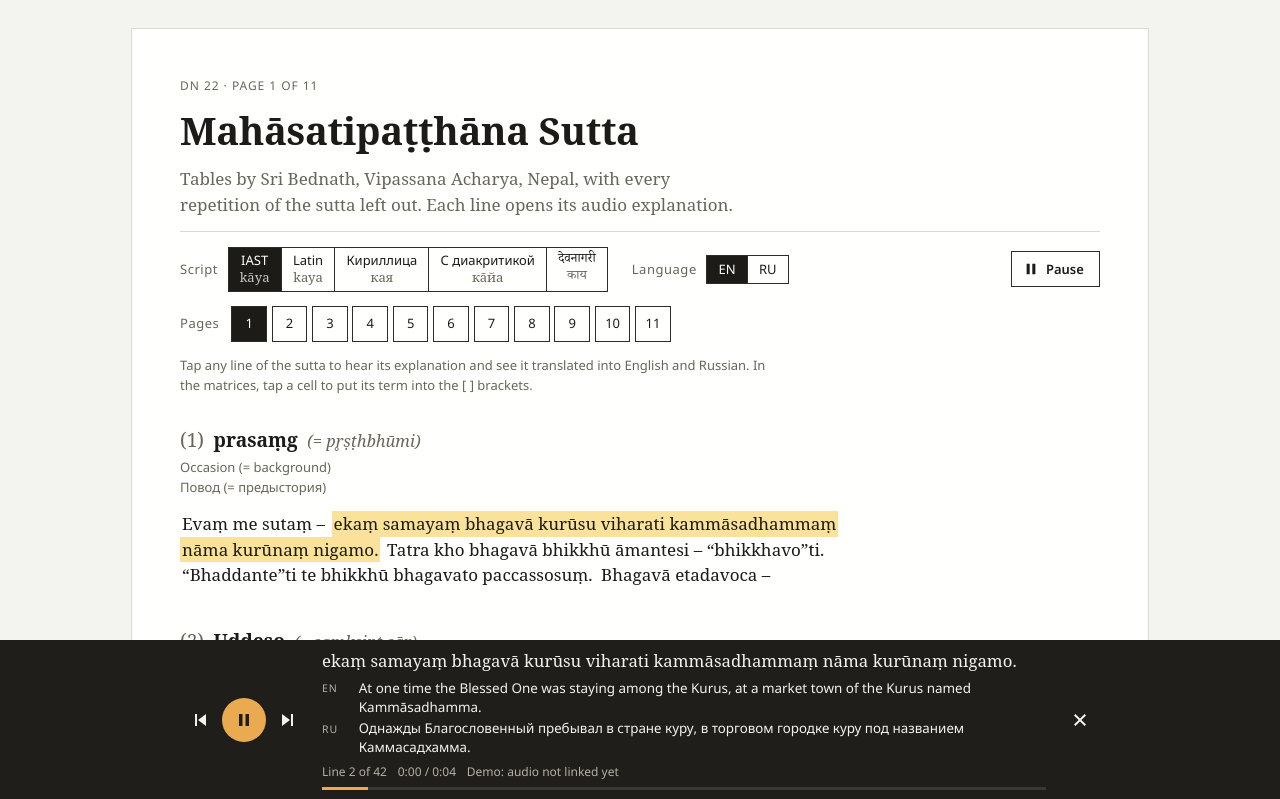
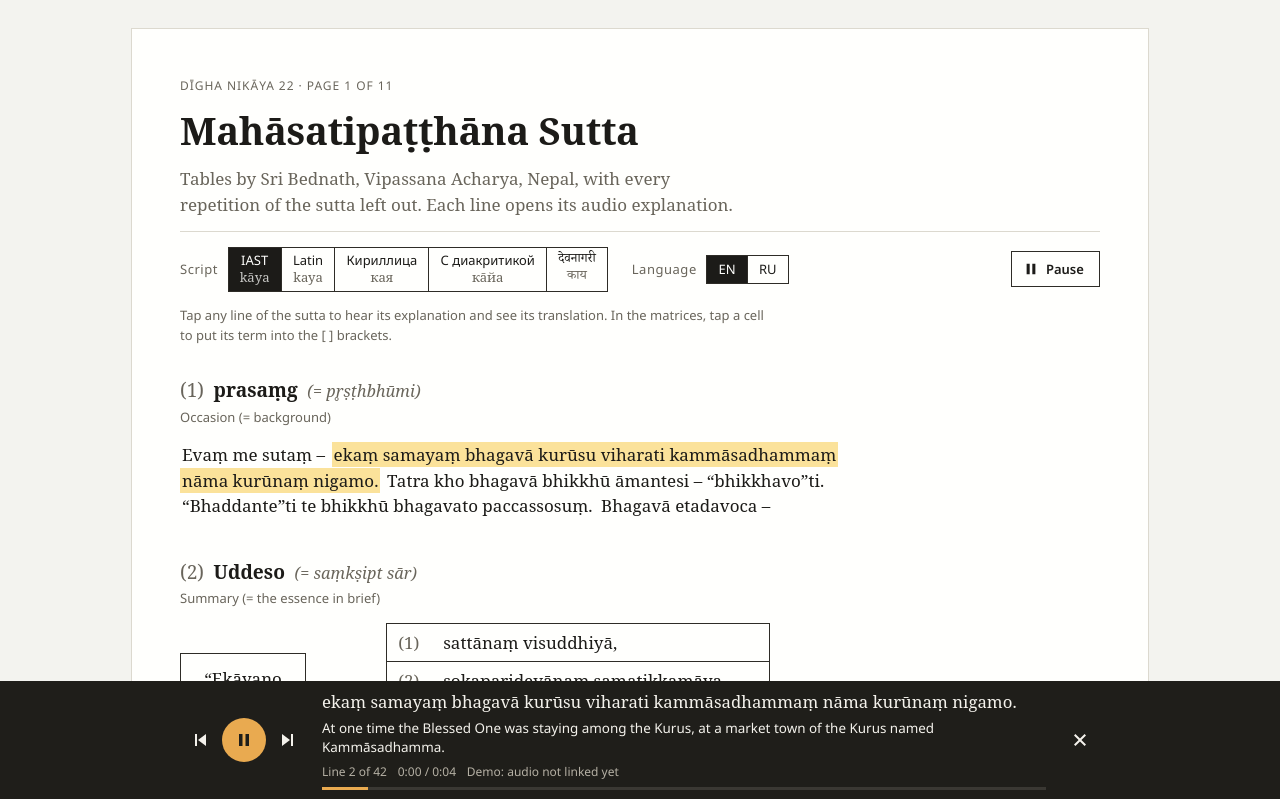
Before and after one commit to cobacoder/satipatthana, a plain HTML site: page docs/index.html in a window 1280 px wide. Both pictures are taken after a click on the button "Play page". Shown: the top 799 px of the page. Drawn offline with Linux system fonts and the light colour scheme; a web font is replaced by a local one.

Commit message:
Перевод на выбранном языке, подсветка строк, пока только страница 1
Подписи и плеер показывают перевод только на выбранном языке.
Строки в схемах «строки → общая рамка» снова подсвечиваются при
наведении и выборе. DN 22 подписано полностью: Дигха-никая 22.
На сайте пока открыта только страница 1 (docs/js/config.js), все
страницы открываются по ссылке с ?all. Исходные аудиозаписи
исключены из репозитория.

Co-Authored-By: Claude Opus 5.5 <noreply@anthropic.com>

```diff
--- a/docs/index.html
+++ b/docs/index.html
@@ -186,7 +186,6 @@ h1 {
 .ln .t { min-width: 0; }
 
 .tr { font-family: var(--f-ui); font-size: .8125rem; color: var(--muted); margin: 0; }
-.tr-l { display: block; }
 .hi { display: inline-grid; gap: .15rem; }
 
 /* ---------- page blocks ---------- */
@@ -260,7 +259,7 @@ h1 {
 /* rows that each point to one shared box */
 .fan { display: grid; grid-template-columns: minmax(0, 1.3fr) minmax(2.25rem, 4rem) minmax(0, 1fr); }
 .fan.fan-v { grid-template-columns: minmax(0, 1fr) minmax(2.25rem, 5rem) max-content; }
-.fan > .fl { grid-column: 1; border: var(--lw) solid var(--rule); border-top: 0; background: var(--sheet); }
+.fan > .fl { grid-column: 1; border: var(--lw) solid var(--rule); border-top: 0; }
 .fan > .fl.first { border-top: var(--lw) solid var(--rule); }
 .fan > .fa { grid-column: 2; align-self: center; }
 .fan > .fan-d { display: none; }
@@ -422,8 +421,7 @@ h1 {
 .pl-text { font-family: var(--f-text); font-size: 1.05rem; line-height: 1.35; }
 .script-dev .pl-text { font-family: var(--f-deva); }
 .pl-tr { display: grid; gap: 3px; font-size: .84rem; line-height: 1.4; }
-.pl-tr p { margin: 0; display: grid; grid-template-columns: 1.9rem minmax(0, 1fr); gap: .4rem; }
-.pl-tag { font-size: .66rem; letter-spacing: .08em; color: var(--bar-muted); padding-top: .22em; }
+.pl-tr p { margin: 0; }
 .pl-meta { font-size: .75rem; color: var(--bar-muted); font-variant-numeric: tabular-nums; display: flex; flex-wrap: wrap; gap: 0 .9em; }
 .pl-track { height: 3px; background: var(--bar-track); }
 .pl-prog { display: block; height: 100%; width: 0; background: var(--bar-accent); }
@@ -431,7 +429,7 @@ h1 {
 @media (max-width: 700px) {
   body { font-size: 16px; padding-block: 16px 32px; }
   .sheet { border: 0; padding: 4px 0 0; background: transparent; gap: 1.75rem; }
-  .box, .fan > .fl { background: transparent; }
+  .box { background: transparent; }
   .play-all { margin-left: 0; }
   .d-only { display: none; }
   .m-only { display: flex; }
@@ -469,7 +467,7 @@ h1 {
 <body>
 <div class="sheet">
   <header class="top">
-    <p class="eyebrow">DN 22 · <span id="page-label"></span></p>
+    <p class="eyebrow"><span id="page-label"></span></p>
     <h1>Mahāsatipaṭṭhāna Sutta</h1>
     <p class="credit" data-i18n="credit"></p>
     <div class="tools">
@@ -547,6 +545,7 @@ h1 {
 <script src="js/pages/p10.js"></script>
 <script src="js/pages/p11.js"></script>
 <script src="js/audio.js"></script>
+<script src="js/config.js"></script>
 <script src="js/app.js"></script>
 </body>
 </html>
--- a/docs/js/app.js
+++ b/docs/js/app.js
@@ -445,40 +445,44 @@
     });
   }
 
+  // Pages shown on the site are listed in js/config.js; ?all in the address shows every page
+  const ALL = Array.from({ length: NPAGES }, (_, i) => i + 1).filter(n => PAGES[n]);
+  const SHOWN = new URLSearchParams(location.search).has('all') ? ALL
+    : (window.PUBLISHED_PAGES || ALL).filter(n => PAGES[n]);
   const main = $('pages');
-  for (let n = 1; n <= NPAGES; n++) {
+  SHOWN.forEach(n => {
     const sec = mk('section', 'page');
     sec.id = 'p' + n;
     sec.dataset.page = n;
     sec.hidden = true;
-    if (PAGES[n]) renderBlocks(PAGES[n].blocks, sec);
+    renderBlocks(PAGES[n].blocks, sec);
     main.append(sec);
-  }
+  });
 
   // ---------- interface text ----------
   const UI = {
     en: {
-      page: 'Page {n} of 11', pages: 'Pages',
+      page: 'Dīgha Nikāya 22 · Page {n} of 11', pages: 'Pages',
       credit: 'Tables by Sri Bednath, Vipassana Acharya, Nepal, with every repetition of the sutta left out. Each line opens its audio explanation.',
       script: 'Script', translation: 'Language',
       playPage: 'Play page', pausePage: 'Pause',
-      hint: 'Tap any line of the sutta to hear its explanation and see it translated into English and Russian. In the matrices, tap a cell to put its term into the [ ] brackets.',
+      hint: 'Tap any line of the sutta to hear its explanation and see its translation. In the matrices, tap a cell to put its term into the [ ] brackets.',
       demo: 'Demo: audio not linked yet', lineOf: 'Line {n} of {N}', cell: 'Matrix cell',
       orig: 'Original page (scan)',
-      note: 'Pali checked against the Chaṭṭha Saṅgāyana text of DN 22; misprints in the brochure are corrected.',
+      note: 'Pali checked against the Chaṭṭha Saṅgāyana edition of the Dīgha Nikāya 22, the 22nd sutta of the Long Discourses; misprints in the brochure are corrected.',
       prev: 'Previous line', next: 'Next line', play: 'Play', pause: 'Pause', close: 'Close player',
       prevPage: 'Previous page', nextPage: 'Next page',
       tIast: 'Latin with diacritics (IAST)', tPlain: 'Latin without diacritics', tCyr: 'Cyrillic', tCyrs: 'Cyrillic with diacritics', tDev: 'Original Devanagari'
     },
     ru: {
-      page: 'Страница {n} из 11', pages: 'Страницы',
+      page: 'Дигха-никая 22 · Страница {n} из 11', pages: 'Страницы',
       credit: 'Схемы Шри Беднатха, ачарьи Випассаны из Непала, без повторов, которые есть в сутте. По каждой строке открывается аудиопояснение.',
       script: 'Письмо', translation: 'Язык',
       playPage: 'Слушать страницу', pausePage: 'Пауза',
-      hint: 'Нажмите на любую строку сутты, чтобы услышать объяснение и увидеть перевод на русский и английский. В матрицах нажмите на ячейку, чтобы подставить её термин в скобки [ ].',
+      hint: 'Нажмите на любую строку сутты, чтобы услышать объяснение и увидеть перевод. В матрицах нажмите на ячейку, чтобы подставить её термин в скобки [ ].',
       demo: 'Демо: аудио ещё не подключено', lineOf: 'Строка {n} из {N}', cell: 'Ячейка матрицы',
       orig: 'Оригинал страницы (скан)',
-      note: 'Текст на пали сверен с изданием Чаттха Сангаяна (DN 22); опечатки брошюры исправлены.',
+      note: 'Текст на пали сверен с изданием Чаттха Сангаяна: Дигха-никая 22, двадцать вторая сутта Собрания длинных наставлений. Опечатки брошюры исправлены.',
       prev: 'Предыдущая строка', next: 'Следующая строка', play: 'Слушать', pause: 'Пауза', close: 'Закрыть плеер',
       prevPage: 'Предыдущая страница', nextPage: 'Следующая страница',
       tIast: 'Латиница с диакритикой (IAST)', tPlain: 'Латиница без диакритики', tCyr: 'Кириллица', tCyrs: 'Кириллица с диакритикой', tDev: 'Оригинал на деванагари'
@@ -505,13 +509,9 @@
     document.querySelectorAll('[data-i18n-title]').forEach(el => { el.title = L[el.dataset.i18nTitle]; });
     document.querySelectorAll('[data-i18n-label]').forEach(el => { el.setAttribute('aria-label', L[el.dataset.i18nLabel]); });
     document.querySelectorAll('.ui').forEach(el => { el.textContent = el.dataset[lang]; });
-    const order = lang === 'ru' ? ['ru', 'en'] : ['en', 'ru'];
     document.querySelectorAll('.tr').forEach(el => {
-      el.replaceChildren(...order.filter(code => el.dataset[code]).map(code => {
-        const s = mk('span', 'tr-l', el.dataset[code]);
-        s.lang = code;
-        return s;
-      }));
+      el.textContent = el.dataset[lang] || el.dataset.en;
+      el.lang = el.dataset[lang] ? lang : 'en';
     });
     $('page-label').textContent = L.page.replace('{n}', page);
     updatePlayer();
@@ -519,15 +519,17 @@
 
   // ---------- pages ----------
   const pager = $('pager');
-  for (let n = 1; n <= NPAGES; n++) {
+  SHOWN.forEach(n => {
     const a = mk('a', 'pg', String(n));
     a.href = '#p' + n;
     a.dataset.page = n;
     pager.append(a);
-  }
+  });
+  pager.closest('.pager-row').hidden = SHOWN.length < 2;
+  $('pg-prev').closest('.pg-nav').hidden = SHOWN.length < 2;
 
   function showPage(n, scroll) {
-    if (!PAGES[n] && n !== 1) n = 1;
+    if (!SHOWN.includes(n)) n = SHOWN[0];
     closePlayer();
     page = n;
     document.querySelectorAll('.page').forEach(s => { s.hidden = +s.dataset.page !== n; });
@@ -540,8 +542,8 @@
     $('page-label').textContent = UI[lang].page.replace('{n}', n);
     $('scan').src = 'scans/page-' + String(n).padStart(2, '0') + '.jpg';
     $('scan').alt = 'Scan of page ' + n + ' of the printed brochure, in Devanagari';
-    $('pg-prev').disabled = n === 1;
-    $('pg-next').disabled = n === NPAGES;
+    $('pg-prev').disabled = SHOWN.indexOf(n) === 0;
+    $('pg-next').disabled = SHOWN.indexOf(n) === SHOWN.length - 1;
     if (location.hash !== '#p' + n) history.replaceState(null, '', '#p' + n);
     if (scroll) window.scrollTo({ top: 0, behavior: 'auto' });
   }
@@ -672,12 +674,10 @@
     if (!cur) return;
     $('pl-text').textContent = unitText(cur);
     const tr = UNITS.get(cur.dataset.id);
-    const order = lang === 'ru' ? [['ru', 'ru'], ['en', 'en']] : [['en', 'en'], ['ru', 'ru']];
-    $('pl-tr').replaceChildren(...(tr ? order.filter(([code]) => tr[code]).map(([code]) => {
-      const txt = mk('span', null, tr[code]);
-      txt.lang = code;
-      return mk('p', null, [mk('span', 'pl-tag', code.toUpperCase()), txt]);
-    }) : []));
+    const trText = tr && (tr[lang] || tr.en);
+    const trP = trText ? mk('p', null, trText) : null;
+    if (trP) trP.lang = tr[lang] ? lang : 'en';
+    $('pl-tr').replaceChildren(...(trP ? [trP] : []));
     const si = seq.indexOf(cur);
     $('pl-count').textContent = si >= 0 ? L.lineOf.replace('{n}', si + 1).replace('{N}', seq.length) : L.cell;
     $('pl-note').textContent = cueFor(cur) ? '' : L.demo;
@@ -738,15 +738,15 @@
     e.preventDefault();
     showPage(+a.dataset.page, true);
   });
-  $('pg-prev').addEventListener('click', () => showPage(page - 1, true));
-  $('pg-next').addEventListener('click', () => showPage(page + 1, true));
+  $('pg-prev').addEventListener('click', () => showPage(SHOWN[SHOWN.indexOf(page) - 1], true));
+  $('pg-next').addEventListener('click', () => showPage(SHOWN[SHOWN.indexOf(page) + 1], true));
   window.addEventListener('hashchange', () => {
     const m = location.hash.match(/^#p(\d+)$/);
     if (m && +m[1] !== page) showPage(+m[1], true);
   });
 
   const m = location.hash.match(/^#p(\d+)$/);
-  showPage(m ? Math.min(NPAGES, Math.max(1, +m[1])) : 1, false);
+  showPage(m ? +m[1] : SHOWN[0], false);
   renderLang();
   renderText();
 })();
--- /dev/null
+++ b/docs/js/config.js
@@ -0,0 +1,3 @@
+// Pages shown on the site. While the text is being reviewed, only page 1 is published;
+// add page numbers here to open more. Adding ?all to the address shows every page.
+window.PUBLISHED_PAGES = [1];
```
Also changed, not shown: 2 other files.
